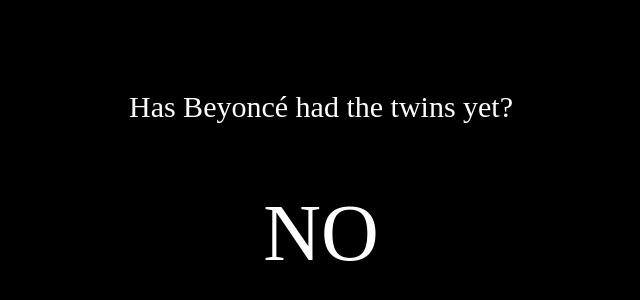
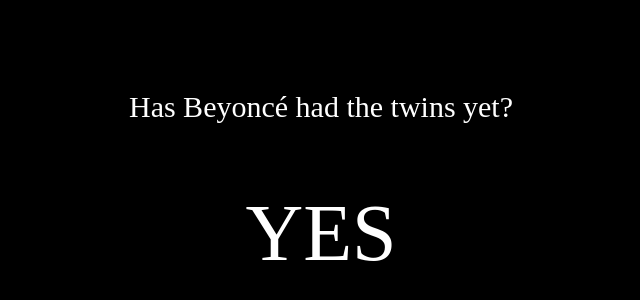
Before and after one commit to jspeda/beyoncetwins, a plain HTML site: page index.html in a window 1280 px wide. Shown: the part 166-466 px from the top of the page, without its empty margins (319-959 px from the left). Drawn offline with Linux system fonts and the light colour scheme.

Commit message:
She had the twins.

```diff
--- a/index.html
+++ b/index.html
@@ -8,7 +8,7 @@
   <body>
     <div class="container">
       <div class="question">Has Beyonc&eacute; had the twins yet?</div>
-      <div class="answer">NO</div>
+      <div class="answer">YES</div>
     </div>
   </body>
 </html>
```
